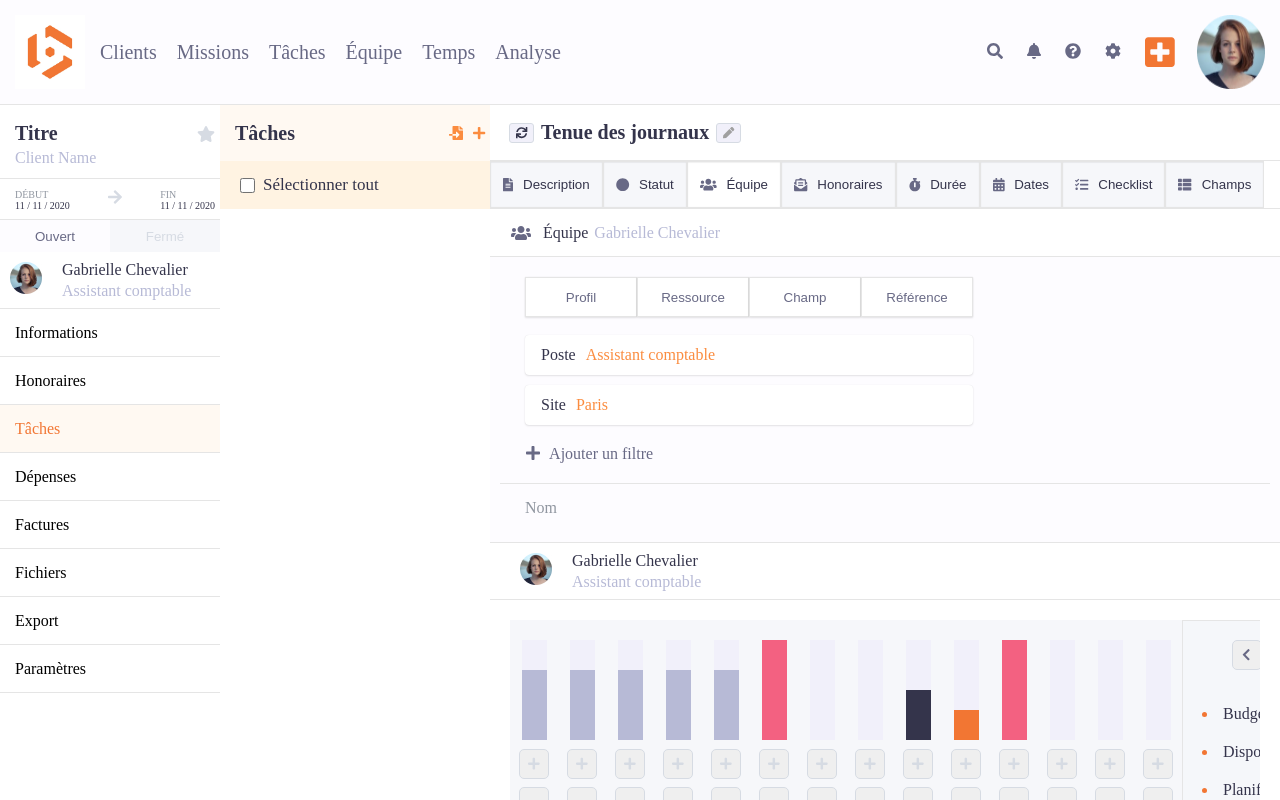
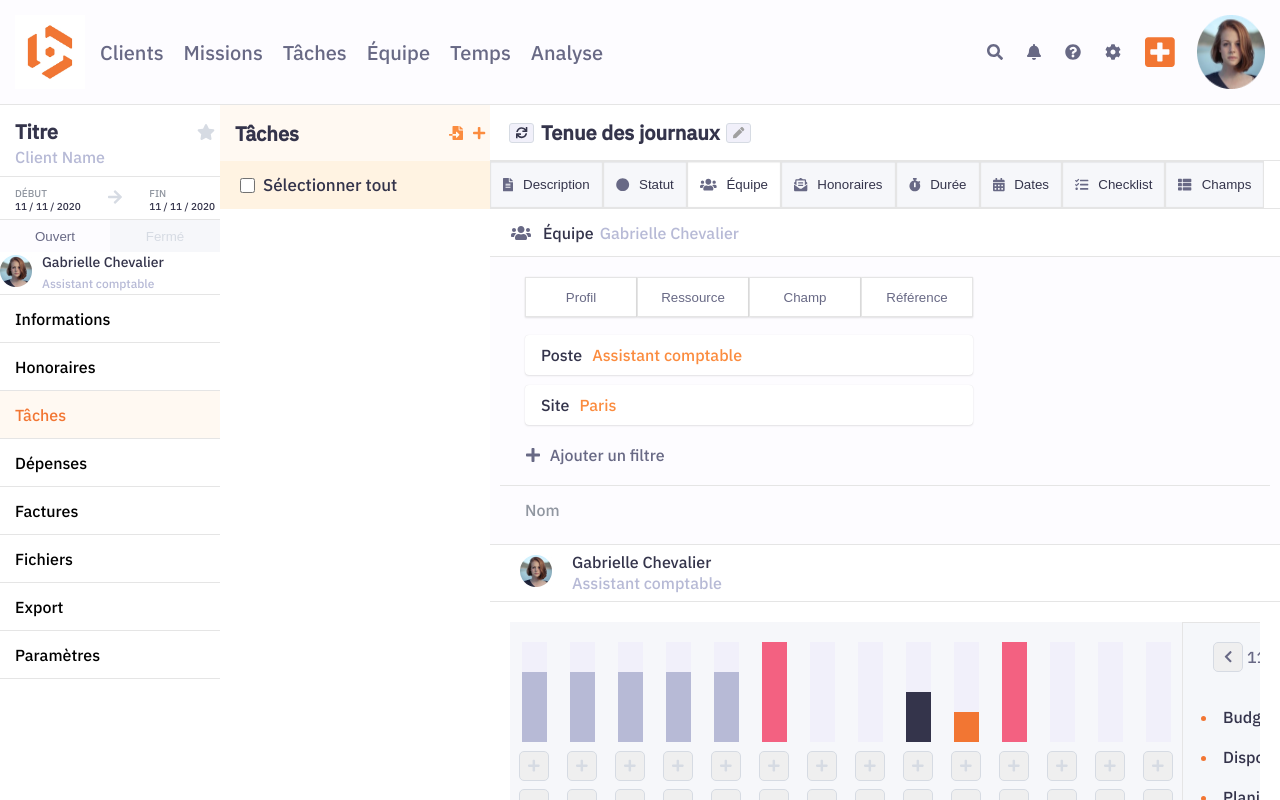
Before and after one commit to deepikabekal/Beeye-1.0, a React (Create React App) app: page / in a window 1280 px wide. Shown: the top 800 px of the page. Built offline with nearby package versions, Linux system fonts and the light colour scheme.

Commit message:
added font family and changed font size

```diff
--- a/public/index.css
+++ b/public/index.css
@@ -31,6 +31,7 @@ html,
 body {
   min-height: 100%;
   margin: 0;
+  font-family: "IBM Plex Sans", sans-serif;
 }
 
 /* main {
--- a/public/index.html
+++ b/public/index.html
@@ -2,8 +2,10 @@
 <html lang="en">
   <head>
     <meta charset="utf-8" />
+    <meta name="description" content="Beeye" />
+    <link rel="preconnect" href="https://fonts.gstatic.com" />
     <link
-      href="https://fonts.googleapis.com/icon?family=Material+Icons"
+      href="https://fonts.googleapis.com/css2?family=IBM+Plex+Sans:wght@500&display=swap"
       rel="stylesheet"
     />
     <link rel="shortcut icon" href="./favicon.ico" type="image/x-icon" />
--- a/src/components/LeftMenu/LeftMenuStyles.css
+++ b/src/components/LeftMenu/LeftMenuStyles.css
@@ -87,6 +87,13 @@
   border: 1px solid var(--borderColor);
 }
 
+.emp-card-name {
+  font-size: 14px;
+}
+
+.emp-card-desig {
+  font-size: 12px;
+}
 /* left menu list styles */
 
 .menu-list-container {
--- a/src/components/LeftMenu/index.js
+++ b/src/components/LeftMenu/index.js
@@ -24,7 +24,8 @@ function LeftMenu(props) {
         imageURL={employee.imageURL}
         employeeName={employee.employeeName}
         designation={employee.designation}
-        className="resource-img-div"
+        empClass="resource-name emp-card-name"
+        desigClass="resource-desig emp-card-desig"
       />
       <LeftMenuList onClick={props.onClick} clickedItem={props.clickedItem} />
     </div>
--- a/src/components/TeamSection/ResourcePlanning/ResourceCard.js
+++ b/src/components/TeamSection/ResourcePlanning/ResourceCard.js
@@ -1,6 +1,8 @@
 import React from "react";
 
 function ResourceCard(props) {
+  const empClass = props.empClass;
+  const desigClass = props.desigClass;
   return (
     <li
       className="resource-list-div div-border"
@@ -11,8 +13,8 @@ function ResourceCard(props) {
         <img src={props.imageURL} alt="employee of the company" />
       </div>
       <div className="resource-info-div">
-        <p className="resource-name">{props.employeeName}</p>
-        <p className="resource-desig">{props.designation}</p>
+        <p className={empClass}>{props.employeeName}</p>
+        <p className={desigClass}>{props.designation}</p>
       </div>
     </li>
   );
--- a/src/components/TeamSection/ResourcePlanning/ResourceListSection.js
+++ b/src/components/TeamSection/ResourcePlanning/ResourceListSection.js
@@ -16,6 +16,8 @@ function ResourceListSection(props) {
             onClick={props.onClick}
             id={item.employeeName}
             className="resource-img-div margin-left-20"
+            empClass="resource-name"
+            desigClass="resource-desig"
           />
 
           {props.clickedName === item.employeeName && <PlanningGraph />}
```
